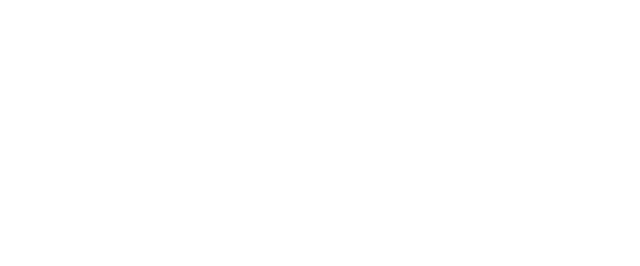
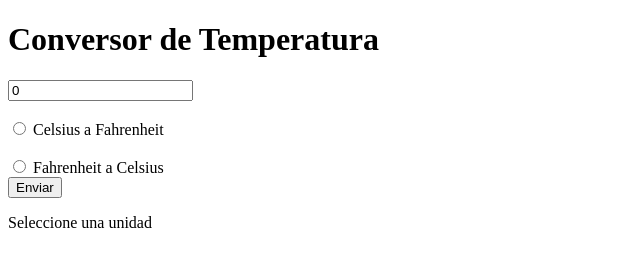
Before and after one commit to marlonroman/practica_javascript_6, a plain HTML site: page index.html in a window 1280 px wide. Shown: the whole page, without its empty margins (0-640 px from the left). Drawn offline with Linux system fonts and the light colour scheme.

Commit message:
agregando_imputs_labels

```diff
--- a/index.html
+++ b/index.html
@@ -8,5 +8,21 @@
 </head>
 <body>
     <script src="java/funcion.js"> </script>
+    <form>
+        <h1> Conversor de Temperatura </h1>
+        <input type="number" id="textBox" value="0">
+        <br>
+        <br>
+
+
+        <input type="radio" id="aFahrenheit" name="unidad">
+        <label for="aFahrenheit"> Celsius a Fahrenheit </label> <br>
+        <br>
+        <input type="radio" id="aCelsius" name="unidad">
+        <label for="aCelsius"> Fahrenheit a Celsius </label> <br>
+
+        <button type="button" onclick="convertir()"> Enviar </button>
+        <p id="resultado"> Seleccione una unidad </p>
+    </form>
 </body>
 </html>
```
